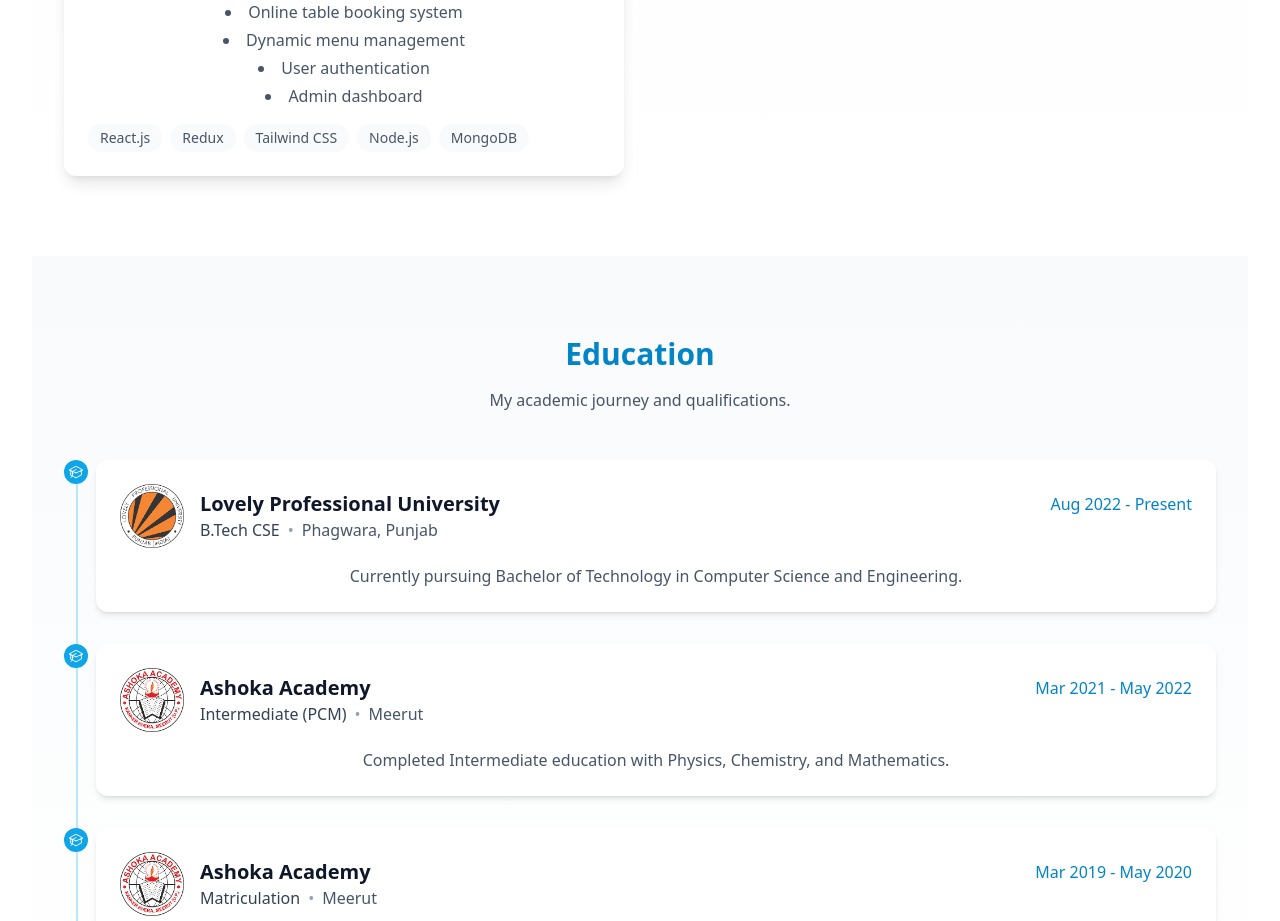
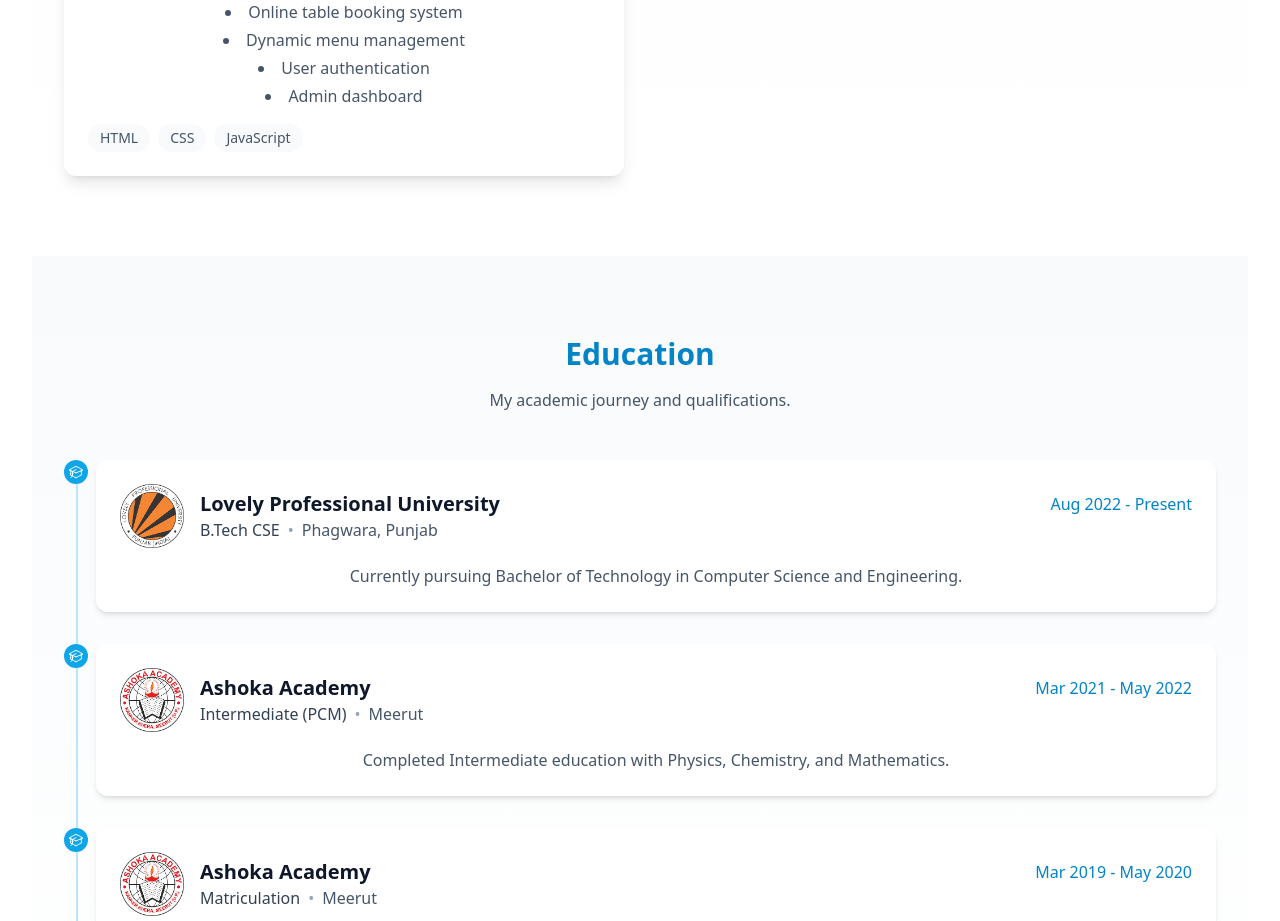
Before and after one commit to AnkurKumarKasana/portfolio, a React (Vite) app: page / in a window 1280 px wide. Shown: the part 3040-3961 px from the top of the page. Built offline with nearby package versions, Linux system fonts and the light colour scheme.

Commit message:
update projects

```diff
--- a/src/sections/Projects.tsx
+++ b/src/sections/Projects.tsx
@@ -35,7 +35,7 @@ const projects = [
   },{
     title: 'Restaurant Website',
     description: 'A modern restaurant website with responsive design, online booking, and menu management. Built with React.js and modern web technologies for an optimal user experience.',
-    stack: ['React.js', 'Redux', 'Tailwind CSS', 'Node.js', 'MongoDB'],
+    stack: ['HTML', 'CSS', 'JavaScript'],
     image: '/rest.png',
     github: 'https://github.com/your-profile/restaurant-website',
     demo: 'https://restaurant-website-demo.com',
```
